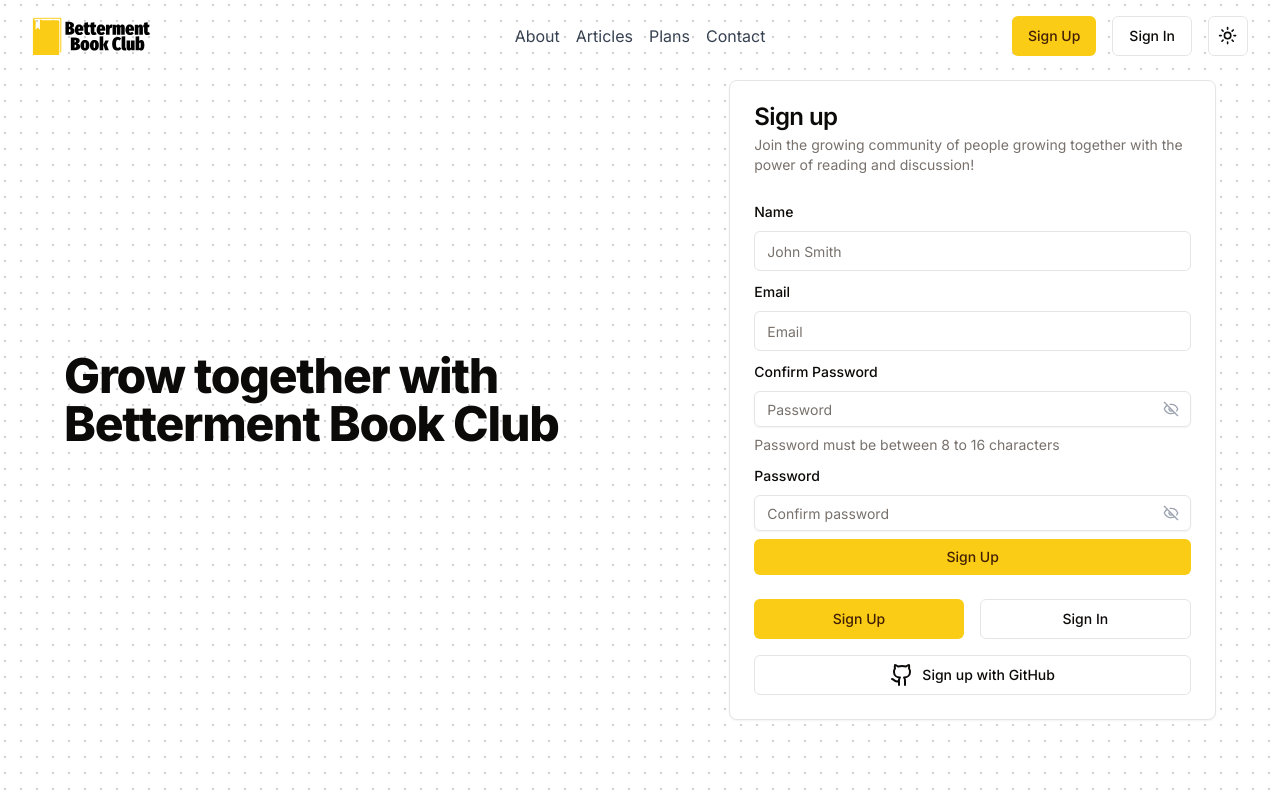
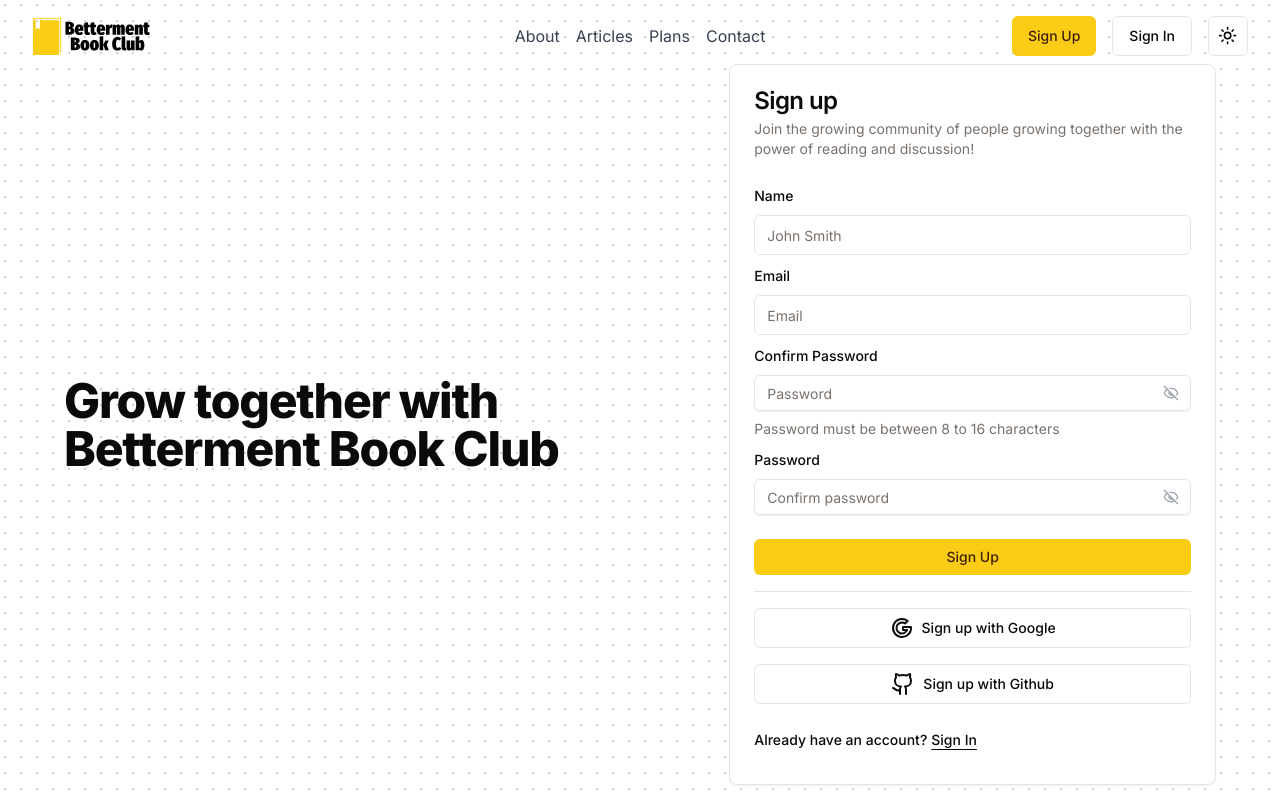
Before and after one commit to Ryan-Williams-Dev/betterment-book-club, a Next.js app: page /sign-up in a window 1280 px wide. Shown: the top 800 px of the page. Built offline with nearby package versions, Linux system fonts and the light colour scheme.

Commit message:
Added sign in with google, shows loading

```diff
--- a/app/(auth)/sign-in/page.tsx
+++ b/app/(auth)/sign-in/page.tsx
@@ -1,6 +1,6 @@
 "use client";
 
-import { z } from "zod";
+import { set, z } from "zod";
 import { zodResolver } from "@hookform/resolvers/zod";
 import { useForm } from "react-hook-form";
 
@@ -31,6 +31,8 @@ import { signIn } from "@/lib/auth-client";
 import { useState } from "react";
 import { useRouter } from "next/navigation";
 import { Github } from "lucide-react";
+import { Separator } from "@/components/ui/separator";
+import { IconBrandGoogle } from "@tabler/icons-react";
 
 const formSchema = z.object({
   email: z.string().email({ message: "Please enter a valid email address" }),
@@ -128,34 +130,53 @@ const SignInPage = () => {
                   </FormItem>
                 )}
               />
-              <Button type="submit" className={cn("flex-1")}>
+            </CardContent>
+            <CardFooter className={cn("flex flex-col gap-4 items-start")}>
+              <Button type="submit" className={cn("flex-1 w-full")}>
                 {loading ? "Loading..." : "Sign In"}
               </Button>
-            </CardContent>
-            <CardFooter className={cn("flex flex-col gap-4 items-start")}>
-              <TypographySmall>Forgotten your password?</TypographySmall>
-              <div className="w-full flex">
-                <Button
-                  type="button"
-                  variant="outline"
-                  className={cn("flex-1")}
-                >
-                  Reset Password
-                </Button>
-              </div>
+              <Separator />
               <Button
                 variant="outline"
                 className={cn("w-full flex items-center justify-center gap-2")}
                 onClick={async () => {
+                  setLoading(true);
+                  await signIn.social({
+                    provider: "google",
+                    callbackURL: "/dashboard",
+                  });
+                  setLoading(false);
+                }}
+              >
+                <IconBrandGoogle size={24} />
+                {loading ? "Loading..." : "Sign in with Google"}
+              </Button>
+              <Button
+                variant="outline"
+                className={cn("w-full flex items-center justify-center gap-2")}
+                onClick={async () => {
+                  setLoading(true);
                   await signIn.social({
                     provider: "github",
                     callbackURL: "/dashboard",
                   });
+                  setLoading(false);
                 }}
               >
                 <Github size={24} />
-                Sign up with GitHub
+                {loading ? "Loading..." : "Sign in with Github"}
               </Button>
+
+              <TypographySmall>
+                Forgotten your password?
+                <Button
+                  type="button"
+                  variant="link"
+                  className={cn("flex-1 text-foreground underline p-1")}
+                >
+                  Reset Password
+                </Button>
+              </TypographySmall>
             </CardFooter>
           </form>
         </Form>
--- a/app/(auth)/sign-up/page.tsx
+++ b/app/(auth)/sign-up/page.tsx
@@ -1,10 +1,10 @@
 "use client";
 
-import { z } from "zod";
+import { set, z } from "zod";
 import { zodResolver } from "@hookform/resolvers/zod";
 import { useForm } from "react-hook-form";
 
-import { TypographyH1 } from "@/components/typography";
+import { TypographyH1, TypographySmall } from "@/components/typography";
 import { Button } from "@/components/ui/button";
 import {
   Card,
@@ -32,6 +32,8 @@ import { signUp, signIn } from "@/lib/auth-client";
 import { useState } from "react";
 import { useRouter } from "next/navigation";
 import { Github } from "lucide-react";
+import { IconBrandGoogle } from "@tabler/icons-react";
+import { Separator } from "@/components/ui/separator";
 
 const formSchema = z
   .object({
@@ -171,32 +173,53 @@ const SignUpPage = () => {
                   </FormItem>
                 )}
               />
-              <Button type="submit" className={cn("flex-1")}>
+            </CardContent>
+            <CardFooter className={cn("flex flex-col gap-4 items-start")}>
+              <Button type="submit" className={cn("flex-1 w-full")}>
                 {loading ? "Loading..." : "Sign Up"}
               </Button>
-            </CardContent>
-            <CardFooter className={cn("flex flex-col gap-4")}>
-              <div className="flex flex-1 w-full gap-4">
-                <Button type="submit" className={cn("flex-1")}>
-                  {loading ? "Loading..." : "Sign Up"}
-                </Button>
-                <Button variant="outline" className={cn("flex-1")}>
-                  Sign In
-                </Button>
-              </div>
+              <Separator />
               <Button
                 variant="outline"
                 className={cn("w-full flex items-center justify-center gap-2")}
                 onClick={async () => {
+                  setLoading(true);
+                  await signIn.social({
+                    provider: "google",
+                    callbackURL: "/dashboard",
+                  });
+                  setLoading(false);
+                }}
+              >
+                <IconBrandGoogle size={24} />
+                {loading ? "Loading..." : "Sign up with Google"}
+              </Button>
+              <Button
+                variant="outline"
+                className={cn("w-full flex items-center justify-center gap-2")}
+                onClick={async () => {
+                  setLoading(true);
                   await signIn.social({
                     provider: "github",
                     callbackURL: "/dashboard",
                   });
+                  setLoading(false);
                 }}
               >
                 <Github size={24} />
-                Sign up with GitHub
+                {loading ? "Loading..." : "Sign up with Github"}
               </Button>
+
+              <TypographySmall>
+                Already have an account?
+                <Button
+                  type="button"
+                  variant="link"
+                  className={cn("flex-1 text-foreground underline p-1")}
+                >
+                  Sign In
+                </Button>
+              </TypographySmall>
             </CardFooter>
           </form>
         </Form>
--- /dev/null
+++ b/components/ui/separator.tsx
@@ -0,0 +1,31 @@
+"use client"
+
+import * as React from "react"
+import * as SeparatorPrimitive from "@radix-ui/react-separator"
+
+import { cn } from "@/lib/utils"
+
+const Separator = React.forwardRef<
+  React.ElementRef<typeof SeparatorPrimitive.Root>,
+  React.ComponentPropsWithoutRef<typeof SeparatorPrimitive.Root>
+>(
+  (
+    { className, orientation = "horizontal", decorative = true, ...props },
+    ref
+  ) => (
+    <SeparatorPrimitive.Root
+      ref={ref}
+      decorative={decorative}
+      orientation={orientation}
+      className={cn(
+        "shrink-0 bg-border",
+        orientation === "horizontal" ? "h-[1px] w-full" : "h-full w-[1px]",
+        className
+      )}
+      {...props}
+    />
+  )
+)
+Separator.displayName = SeparatorPrimitive.Root.displayName
+
+export { Separator }
--- a/lib/auth.ts
+++ b/lib/auth.ts
@@ -15,7 +15,10 @@ export const auth = betterAuth({
     github: {
       clientId: process.env.GITHUB_CLIENT_ID!,
       clientSecret: process.env.GITHUB_CLIENT_SECRET!,
-      // redirectURI: process.env.BASE_URL + "/api/auth/callback/github",
+    },
+    google: {
+      clientId: process.env.GOOGLE_CLIENT_ID!,
+      clientSecret: process.env.GOOGLE_CLIENT_SECRET!,
     },
   },
 });
--- a/package.json
+++ b/package.json
@@ -19,6 +19,7 @@
     "@radix-ui/react-label": "^2.1.0",
     "@radix-ui/react-progress": "^1.1.0",
     "@radix-ui/react-scroll-area": "^1.1.0",
+    "@radix-ui/react-separator": "^1.1.0",
     "@radix-ui/react-slot": "^1.1.0",
     "@radix-ui/react-tooltip": "^1.1.2",
     "@tabler/icons-react": "^3.11.0",
```
Also changed, not shown: 1 other file (tests, documents, lock files or other folders).
